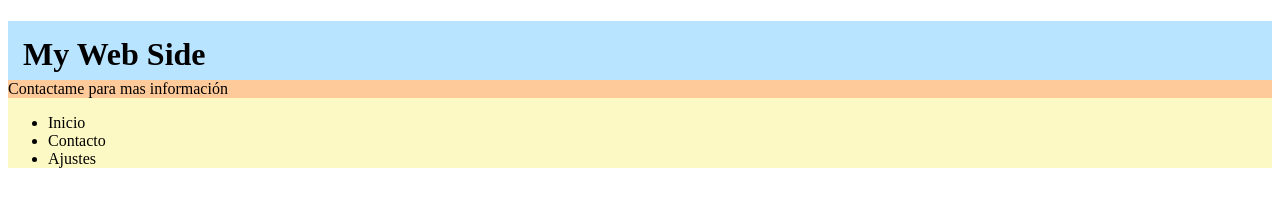
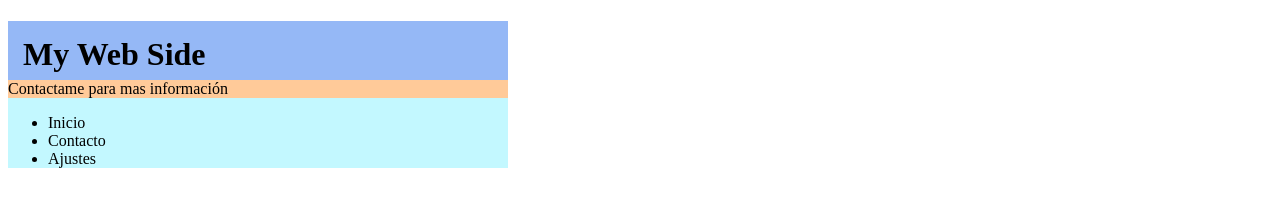
Before and after one commit to Chaac5/Chaac5, a plain HTML site: page index.html in a window 1280 px wide. Drawn offline with Linux system fonts and the light colour scheme.

Commit message:
Cambio del tamaño del marco

```diff
--- a/estilos.css
+++ b/estilos.css
@@ -1,9 +1,10 @@
 .agrupar{
-    background-color: #fdf9c4;
+    width: 500px;
+    background-color: #c3f8ff;
 }
 #titulo{
     padding: 15px;
-    background-color: #b8e4ff;
+    background-color: #95b8f6;
 }
 #masInfo {
     margin-top: -30px;
```
